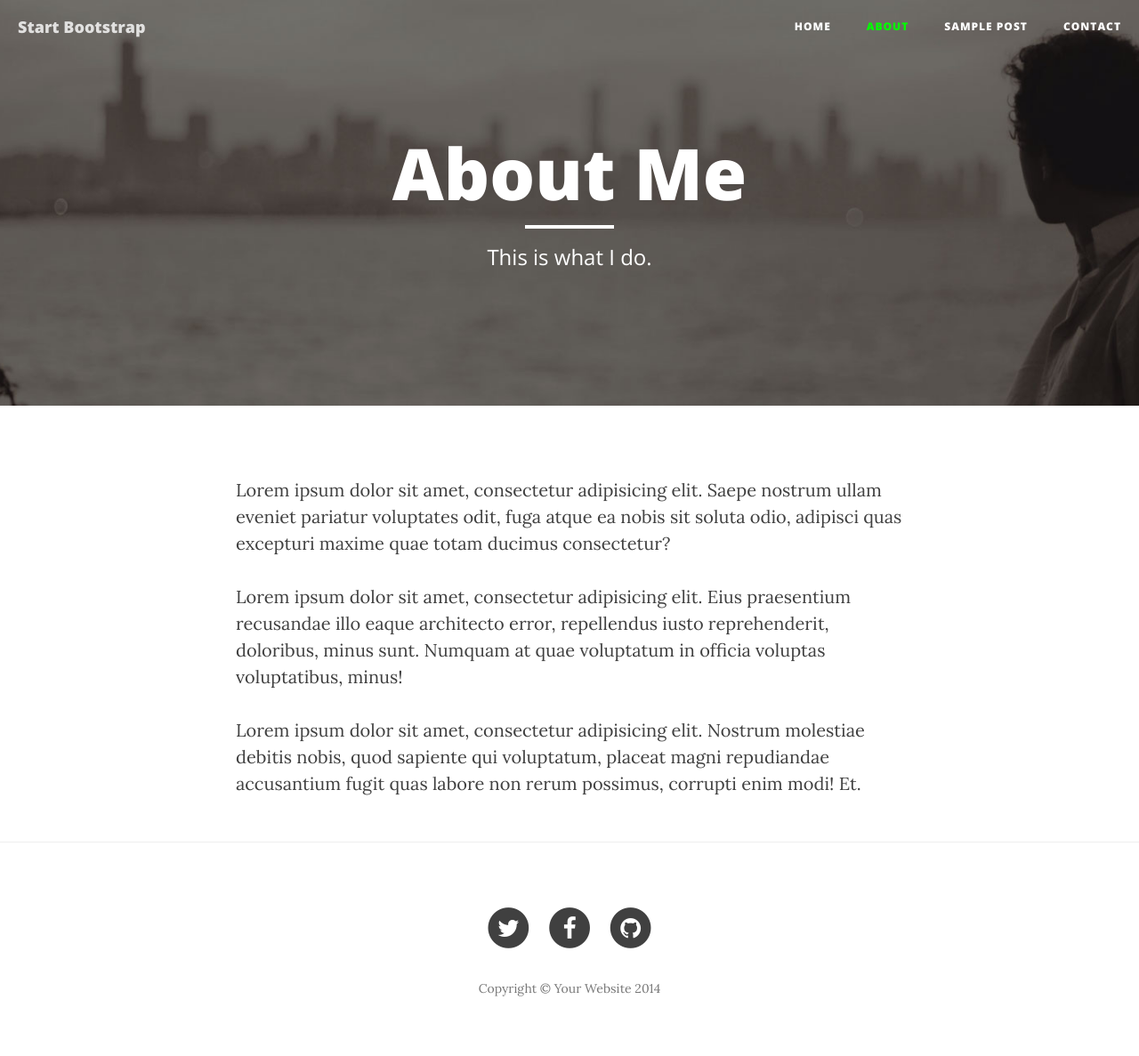
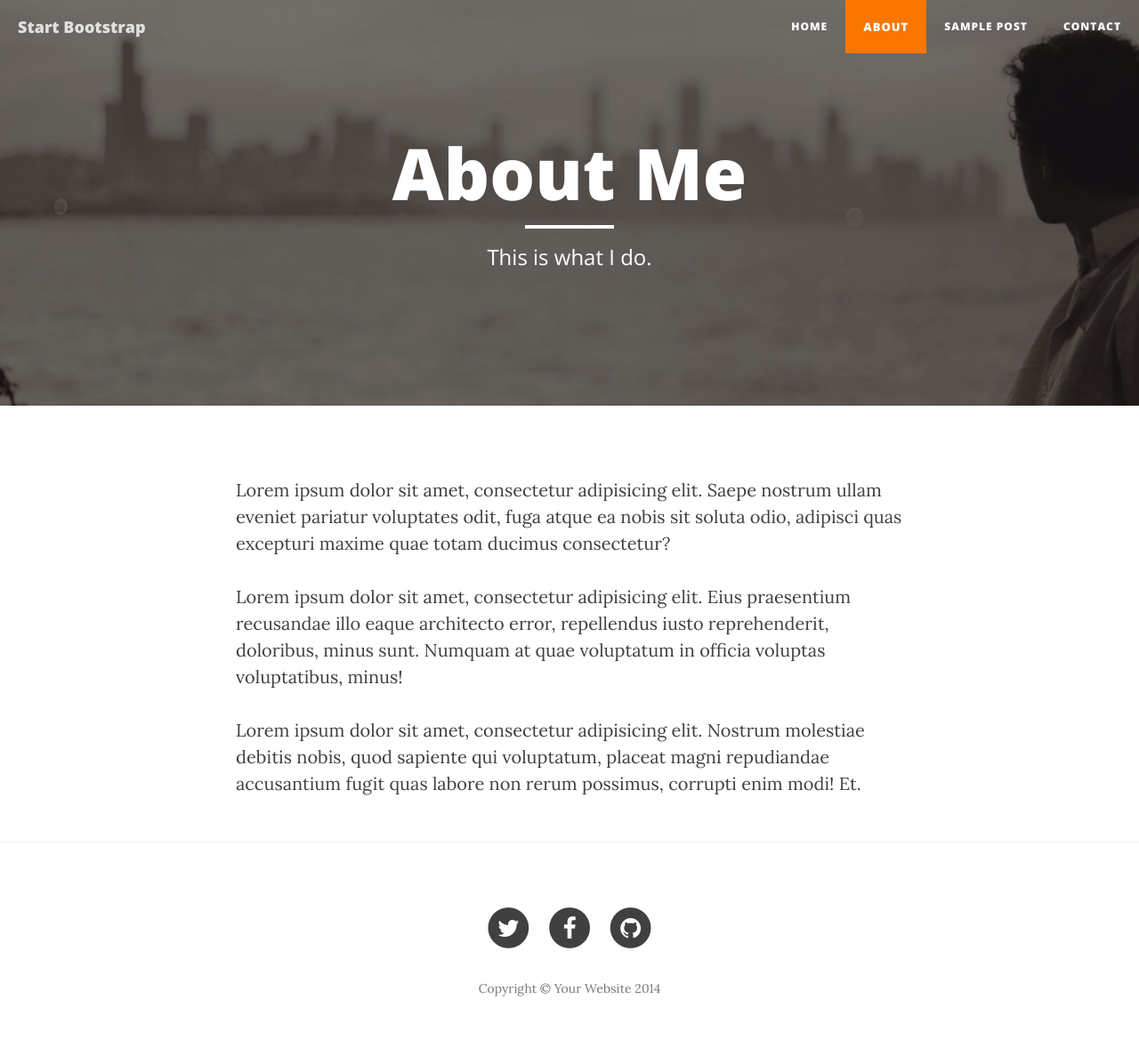
Before and after one commit to Dessagn/profile, a Jekyll site: the page built from about.html, in a window 1280 px wide. Shown: the whole page at 89% size. Built offline with Jekyll 4.4.1, drawn with Linux system fonts in a browser that asks for light colours; nearby versions of some CDN libraries; Markdown is read by kramdown in place of the engine named in the settings.

Commit message:
few improvements

```diff
--- a/_includes/nav.html
+++ b/_includes/nav.html
@@ -22,7 +22,7 @@
                         <a href="about.html" class="{% if page.url == '/about.html' %}active-tab{%endif%}">About</a>
                     </li>
                     <li>
-                        <a href="post.html" class="{% if page.url == '/post.html' %}active-tab{%endif%}">Sample Post</a>
+                        <a href="post.html">Sample Post</a>
                     </li>
                     <li>
                         <a href="contact.html" class="{% if page.url == '/contact.html' %}active-tab{%endif%}">Contact</a>
--- a/about.html
+++ b/about.html
@@ -1,6 +1,6 @@
 ---
 layout: default
-title: About Us
+title: "About Us"
 
 ---
 
--- a/contact.html
+++ b/contact.html
@@ -1,6 +1,6 @@
 ---
 layout: default
-title: Contact Us
+title: "Contact Us"
 
 ---
 
--- a/css/clean-blog.css
+++ b/css/clean-blog.css
@@ -59,10 +59,6 @@ hr.small {
   letter-spacing: 1px;
 }
 
-.active-tab {
-  color: #00ff00 !important;
-  font-size: 16px;
-}
 
 @media only screen and (min-width: 768px) {
   .navbar-custom {
@@ -394,3 +390,9 @@ img::-moz-selection {
 body {
   webkit-tap-highlight-color: #0085a1;
 }
+
+.active-tab {
+  color: #fff !important;
+  font-size: 13px !important;
+  background-color: #F97700 !important;
+}
--- a/index.html
+++ b/index.html
@@ -1,6 +1,6 @@
 ---
 layout: default
-title: Homepage
+title: "Homepage"
 ---
     <!-- Main Content -->
     <div class="container">
```
